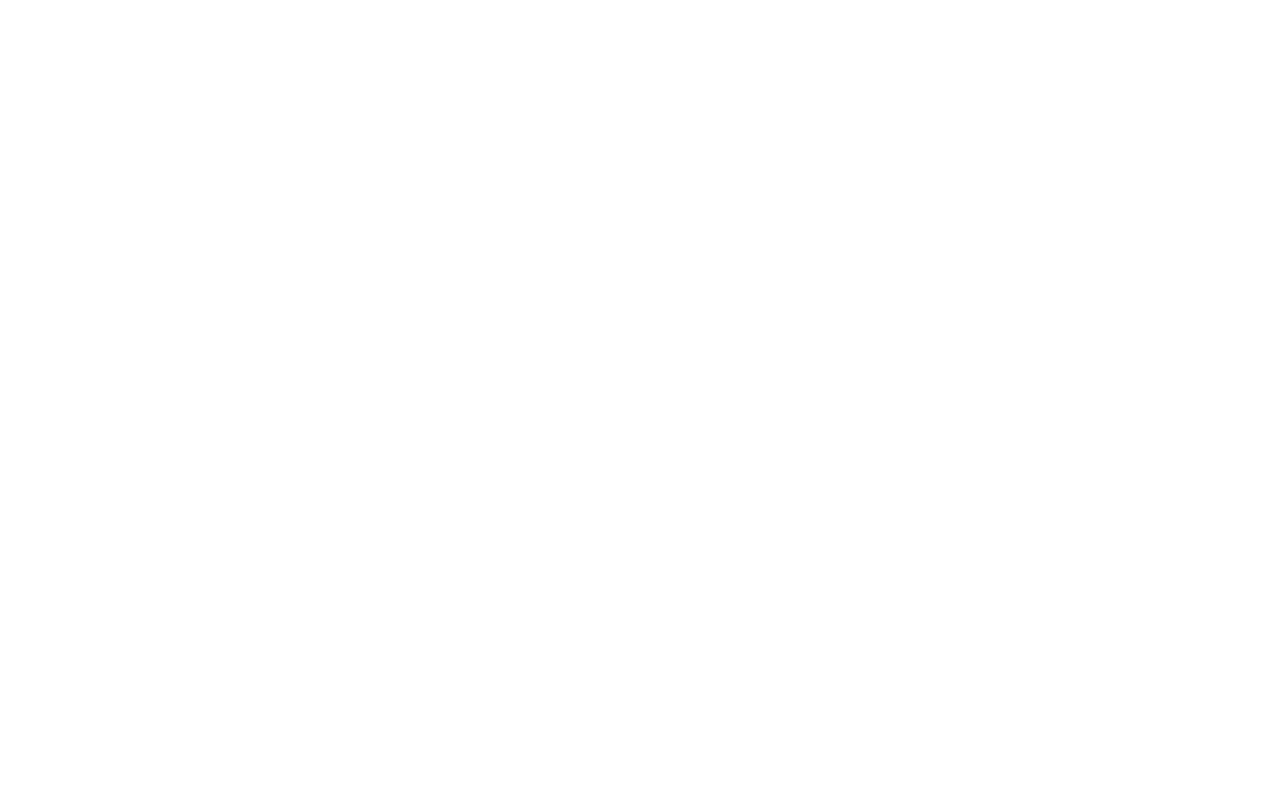
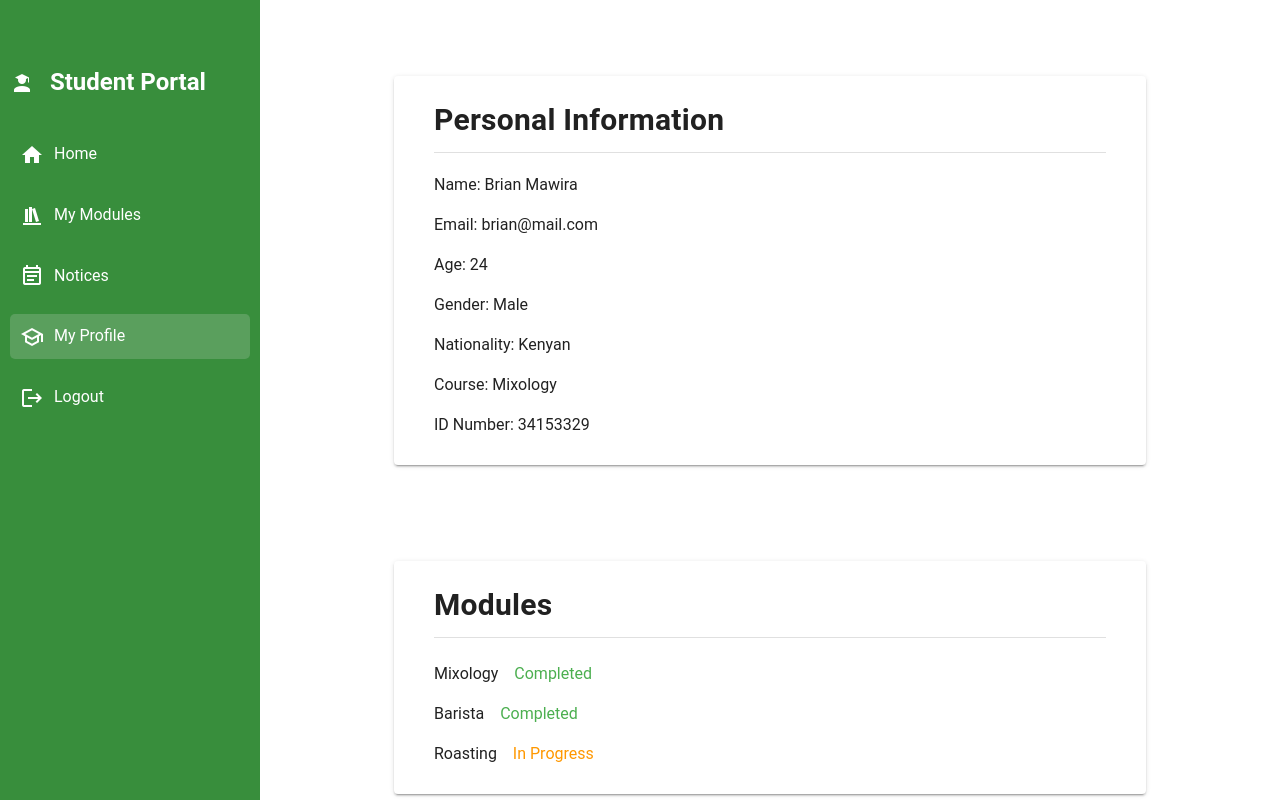
Before and after one commit to rodgersBRY/std_portal_client, a Vue app: page /profile in a window 1280 px wide. Shown: the top 800 px of the page. Built offline with nearby package versions, Linux system fonts and the light colour scheme.

Commit message:
create profile page

```diff
--- a/src/components/sidenav.vue
+++ b/src/components/sidenav.vue
@@ -22,7 +22,7 @@
         ><span><v-icon color="white">mdi-calendar-text-outline</v-icon></span
         >Notices</router-link
       >
-      <router-link class="nav-link" tag="li" active-class="active" to="#"
+      <router-link class="nav-link" tag="li" active-class="active" to="/profile"
         ><span><v-icon color="white">mdi-school-outline</v-icon></span
         >My Profile</router-link
       >
@@ -40,8 +40,12 @@
 
 <style lang="scss" scoped>
 .sidenav {
+  position: fixed;
+  top: 0;
+  z-index: 1;
   color: white;
   height: 100vh;
+  width: 260px;
   padding: 4rem 10px 0 10px;
   .nav-links {
     list-style: none;
--- a/src/router/index.js
+++ b/src/router/index.js
@@ -30,6 +30,11 @@ const routes = [
     name: "Modules",
     component: () => import("../views/Modules.vue"),
   },
+  {
+    path: "/profile",
+    name: "Profile",
+    component: () => import("../views/Profile.vue"),
+  },
 ];
 
 const router = new VueRouter({
--- a/src/views/Home.vue
+++ b/src/views/Home.vue
@@ -10,11 +10,11 @@
       <section class="categories">
         <v-card
           class="category"
-          width="400px"
+          width="300px"
           v-for="(cat, i) in categories"
           :key="i"
         >
-          <v-img height="300px" :src="cat.img"> </v-img>
+          <v-img width="100%" height="200px" :src="cat.img"> </v-img>
           <v-card-subtitle class="grey--text">CATEGORY</v-card-subtitle>
           <v-card-title>{{ cat.title }}</v-card-title>
           <v-card-text>{{ cat.text }}</v-card-text>
@@ -58,7 +58,7 @@ export default {
         {
           img: require("../assets/cranium.svg"),
           title: "Events",
-          text: "All upcoming events you'll be interested in.",
+          text: "Upcoming events you'll be interested in.",
           btnText: "Events",
         },
       ],
@@ -69,16 +69,11 @@ export default {
 
 <style lang="scss" scoped>
 .home {
-  display: flex;
-  header {
-    flex: 1;
-  }
-
   main {
-    flex: 5;
+    margin:auto 0  0 260px;
+    padding: 1rem;
     height: 80vh;
     width: 80%;
-    margin: auto 2rem;
     h1 {
       margin-bottom: 3rem;
     }
--- a/src/views/Modules.vue
+++ b/src/views/Modules.vue
@@ -62,13 +62,9 @@ export default {
 
 <style lang="scss" scoped>
 .modules {
-  display: flex;
-  header {
-    flex: 1;
-  }
 
   main {
-    flex: 5;
+    margin-left: 260px;
     .v-card {
       margin: auto;
       .accordion {
--- /dev/null
+++ b/src/views/Profile.vue
@@ -0,0 +1,84 @@
+<template>
+  <div class="profile">
+    <header>
+      <sidenav />
+    </header>
+
+    <main>
+      <section class="information-card mt-7">
+        <v-card class="px-10 py-3">
+          <v-card-title class="pl-0">
+            <h1>Personal Information</h1>
+          </v-card-title>
+          <v-divider />
+          <p class="mt-5">Name: {{ profileInfo.name }}</p>
+          <p>Email: {{ profileInfo.email }}</p>
+          <p>Age: {{ profileInfo.age }}</p>
+          <p>Gender: {{ profileInfo.gender }}</p>
+          <p>Nationality: {{ profileInfo.nationality }}</p>
+          <p>Course: {{ profileInfo.course }}</p>
+          <p>ID Number: {{ profileInfo.id_no }}</p>
+        </v-card>
+      </section>
+
+      <section class="modules">
+        <v-card class="px-10 py-3">
+          <v-card-title class="pl-0">
+            <h1>Modules</h1>
+          </v-card-title>
+          <v-divider />
+          <p class="mt-6">
+            Mixology <span class="green--text ml-3">Completed</span>
+          </p>
+          <p>Barista <span class="green--text ml-3">Completed</span></p>
+          <p>Roasting <span class="orange--text ml-3">In Progress</span></p>
+        </v-card>
+      </section>
+
+      <section class="fee-structure">
+        <v-card class="px-10 py-3">
+          <v-card-title class="pl-0"><h1>Fee Structure</h1></v-card-title>
+          <v-divider />
+          <p class="mt-6">
+            Fee Amount: <span class="grey--text">Ksh. 40,000</span>
+          </p>
+        </v-card>
+      </section>
+    </main>
+  </div>
+</template>
+
+<script>
+export default {
+  name: "profile",
+
+  data() {
+    return {
+      profileInfo: {
+        name: "Brian Mawira",
+        email: "brian@mail.com",
+        age: "24",
+        gender: "Male",
+        nationality: "Kenyan",
+        course: "Mixology",
+        id_no: "34153329",
+      },
+    };
+  },
+};
+</script>
+
+<style lang="scss" scoped>
+.profile {
+  main {
+    margin-left: 260px;
+    .information-card,
+    .modules,
+    .fee-structure {
+      width: 80%;
+      margin: auto;
+      padding: 3rem 2rem;
+    }
+  }
+}
+</style>
--- a/src/views/auth/Register.vue
+++ b/src/views/auth/Register.vue
@@ -150,7 +150,6 @@ form {
 }
 
 footer {
-  position: absolute;
-  bottom: 2%;
+  position: relative;
 }
 </style>
```
Also changed, not shown: 2 other files (tests, documents, lock files or other folders).
